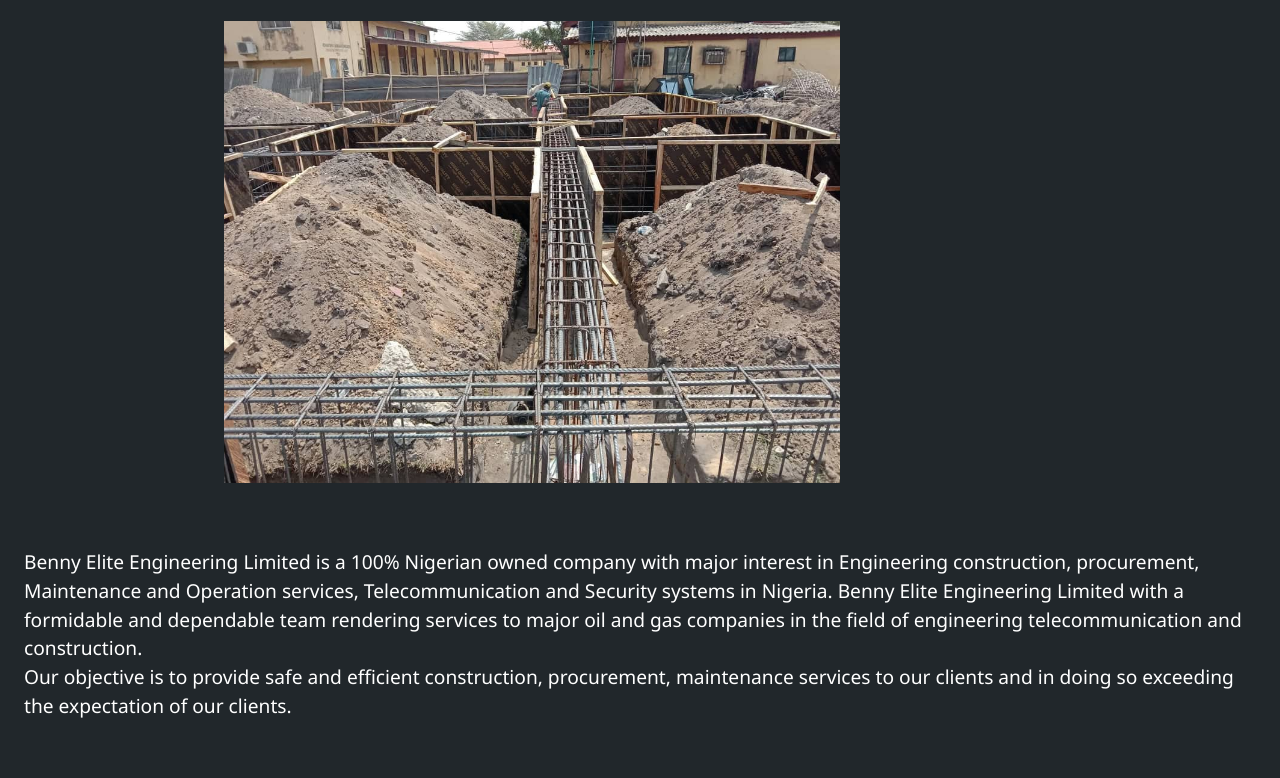
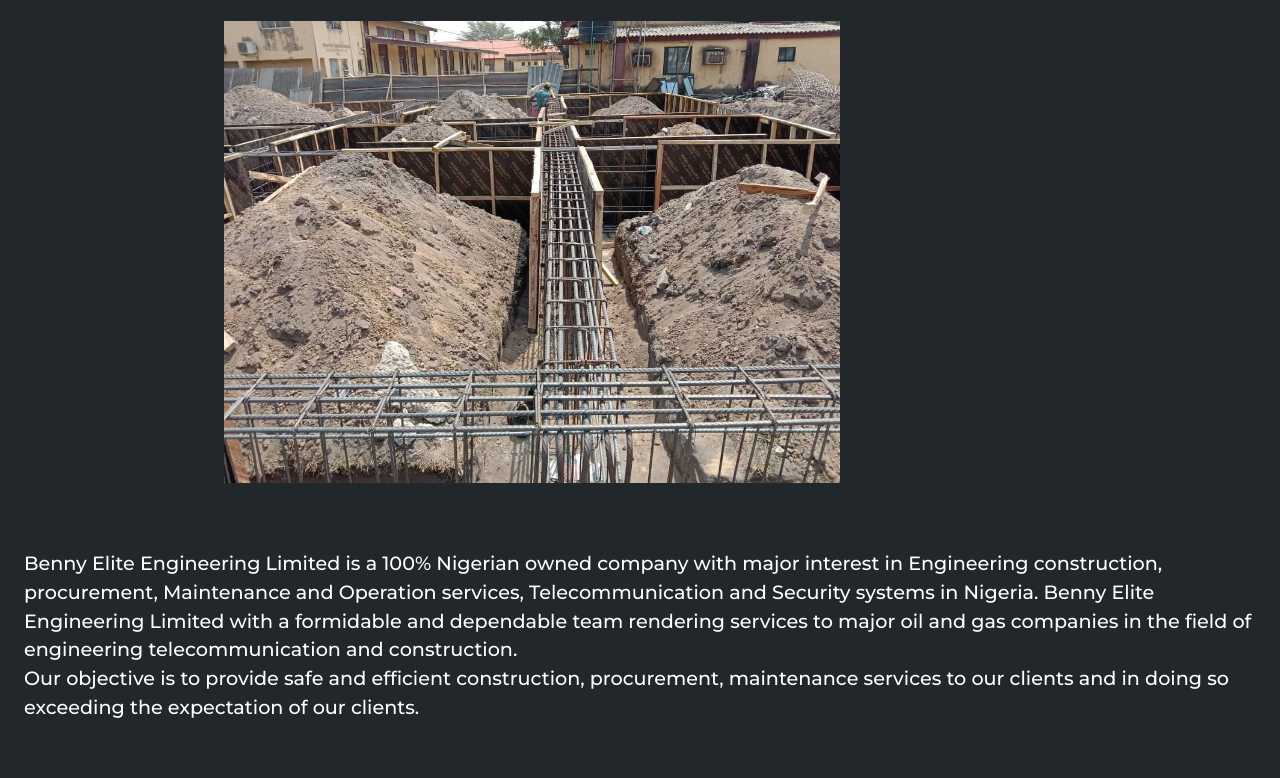
Before and after one commit to EkeanyanwuDavid/Company-Website, a website: page about.html in a window 1280 px wide. Shown: the part 243-1021 px from the top of the page. Drawn offline with nearby package versions, Linux system fonts and the light colour scheme; files that its build step writes are made by us from their sources.

Commit message:
changed font-family

```diff
--- a/about.html
+++ b/about.html
@@ -8,6 +8,12 @@
       crossorigin="anonymous"
     ></script>
     <link rel="stylesheet" href="dist/css/main.css" />
+    <link rel="preconnect" href="https://fonts.googleapis.com" />
+    <link rel="preconnect" href="https://fonts.gstatic.com" crossorigin />
+    <link
+      href="https://fonts.googleapis.com/css2?family=Montserrat:ital,wght@0,100..900;1,100..900&display=swap"
+      rel="stylesheet"
+    />
     <link
       rel="shortcut icon"
       href="/dist/img/IMG-20250724-WA0004.jpg"
--- a/scss/main.scss
+++ b/scss/main.scss
@@ -16,7 +16,7 @@ img {
   width: 50%;
 }
 body {
-  font-family: "Segoe UI", Tahoma, Geneva, Verdana, sans-serif;
+  font-family: "Montserrat", sans-serif;
   line-height: 1.4;
 }
 
```
Also changed, not shown: contact.html (+6 -1 lines), index.html (+6 -0 lines), register.html (+6 -0 lines), services.html (+6 -0 lines), thank-you.html (+6 -0 lines).
